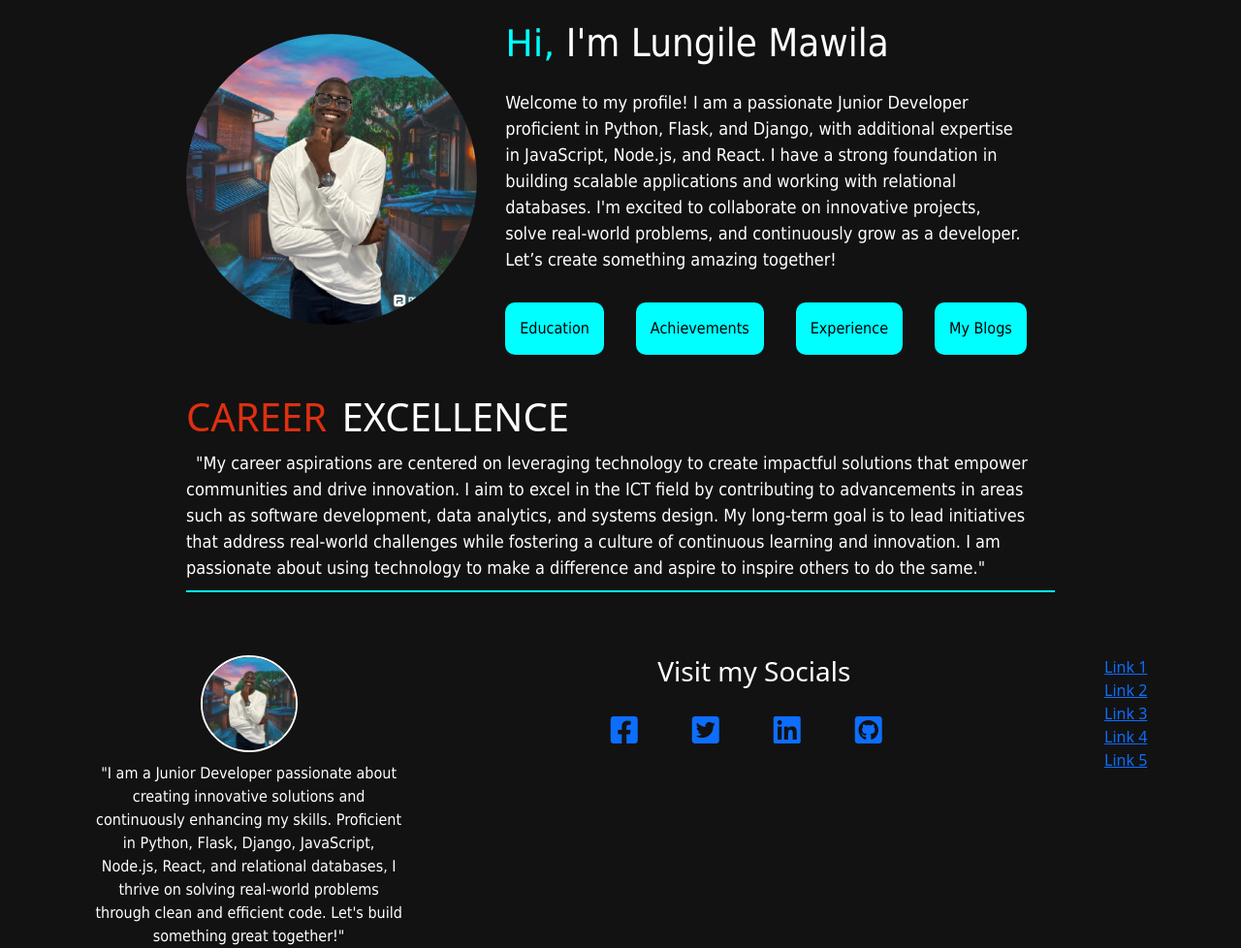
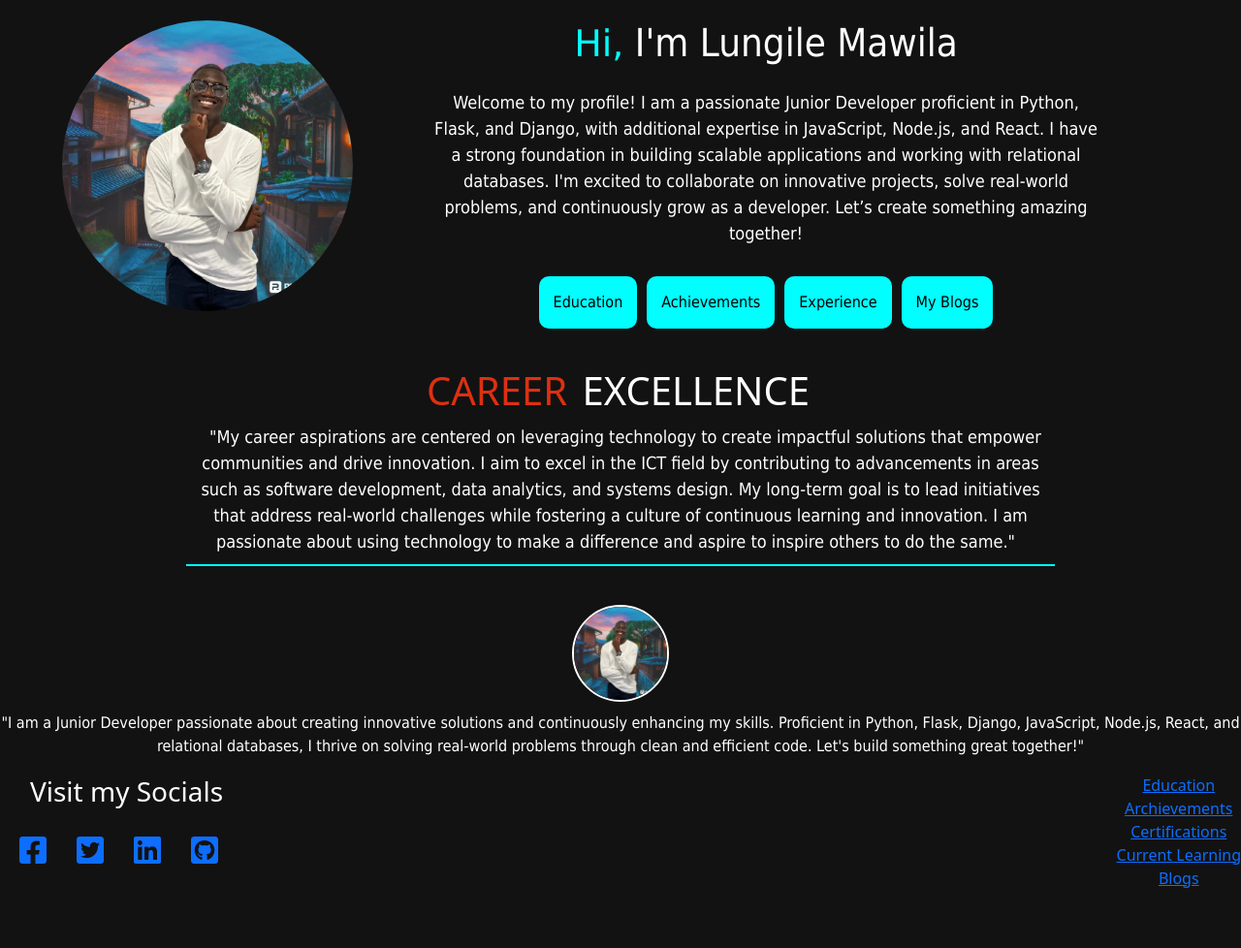
Before and after one commit to LungstarCode/Lungile-Mawila, a plain HTML site: page index.html in a window 1280 px wide. Shown: the whole page at 97% size. After the commit the page ends 918 px from the top, so only its background shows below. Drawn offline with nearby package versions, Linux system fonts and the light colour scheme.

Commit message:
responsiveness enhaced

```diff
--- a/index.html
+++ b/index.html
@@ -55,11 +55,11 @@
                 </div>
             </div>
             <div id="footer-quick-links" class="text-center">
-                <a href="#" class="d-block">Link 1</a>
-                <a href="#" class="d-block">Link 2</a>
-                <a href="#" class="d-block">Link 3</a>
-                <a href="#" class="d-block">Link 4</a>
-                <a href="#" class="d-block">Link 5</a>
+                <a href="#" class="d-block">Education</a>
+                <a href="#" class="d-block">Archievements</a>
+                <a href="#" class="d-block">Certifications</a>
+                <a href="#" class="d-block">Current Learning</a>
+                <a href="#" class="d-block">Blogs</a>
             </div>
         </footer>
 
--- a/style.css
+++ b/style.css
@@ -1,31 +1,36 @@
 * {
     margin: 0;
-    padding:0;
+    padding: 0;
+    box-sizing: border-box; /* Ensure consistent box sizing */
 }
 
 :root {
-    --text : 18px;
-    --text-fontFaily : Tahoma, sans-serif;
+    --text: 18px;
+    --text-fontFamily: Tahoma, sans-serif;
 }
 
 body {
     box-sizing: border-box;
     background-color: #121212;
+    margin: 0;
+    padding: 0;
+    overflow-x: hidden; /* Prevent horizontal scrolling */
 }
 
 .inspiration {
     max-width: 70%;
     margin: auto;
     margin-top: 40px;
+    text-align: center; /* Center text */
 }
 
-.inspiration h1{
+.inspiration h1 {
     color: #DD3010;
     text-transform: uppercase;
     margin-bottom: 10px;
 }
+
 #heading-bold {
-
     padding: 5px;
     border-radius: 4px;
     color: #ffffff;
@@ -33,23 +38,21 @@ body {
 
 #career-aspirations {
     color: #ffffff;
+}
 
-
-}
 #aspiration-text {
     font-size: var(--text);
-    font-family: var(--text-fontFaily);
+    font-family: var(--text-fontFamily);
     text-align: justify;
     padding: 10px;
 }
 
 #thin-border {
-    margin-top: 10px;;
+    margin-top: 10px;
     width: 100%;
     height: 2px;
     background-color: aqua;
 }
-
 
 #img-lungile {
     width: 300px;
@@ -58,10 +61,12 @@ body {
 
 .header {
     display: flex;
-    color: #ffff;
-    width: 70%;
+    flex-wrap: wrap; /* Allow wrapping for smaller viewports */
+    justify-content: center; /* Center content horizontally */
+    color: #fff;
+    width: 90%;
     margin: 20px auto;
-
+    text-align: center; /* Center text */
 }
 
 #greet {
@@ -72,14 +77,15 @@ body {
     color: aqua;
     font-family: Verdana, sans-serif;
     font-size: 38px;
+}
 
-}
 .header-text {
     color: #fff;
     max-width: 60%;
     margin: auto;
     font-size: var(--text);
-    font-family: var(--text-fontFaily);
+    font-family: var(--text-fontFamily);
+    text-align: center; /* Center text */
 }
 
 .header-buttons button {
@@ -89,32 +95,24 @@ body {
     margin-top: 15px;
     border-radius: 10px;
     cursor: pointer;
-
 }
 
 .header-buttons {
-
-
-    justify-content: space-between;
+    justify-content: center; /* Center buttons */
     display: flex;
-    width: 100%;
-
+    flex-wrap: wrap; /* Allow wrapping for smaller viewports */
+    gap: 10px; /* Add space between buttons */
 }
 
-.footer-container{
+.footer-container {
     width: 100%;
-    height: 300px;
+    height: auto;
     display: flex;
+    flex-wrap: wrap; /* Allow wrapping */
+    justify-content: center; /* Center content */
+    color: #fff;
     margin-top: 40px;
-    color: #ffff;
-}
-
-#footer-img {
-    width: 25%;
-    height: 250px;
-    margin: auto;
-    display: block;
-    text-align: center;
+    text-align: center; /* Center text */
 }
 
 #footer-img img {
@@ -123,36 +121,29 @@ body {
     border: 2px solid #ffffff;
 }
 
-#footer-text{
+#footer-text {
     padding-top: 10px;
-    font-family: var(--text-fontFaily);
+    font-family: var(--text-fontFamily);
 }
 
-#footer-socials{
-    width: fit-content;
-    height: 250px;
-    margin: auto;
+#footer-socials {
     display: flex;
     flex-direction: column;
+    align-items: center; /* Center icons */
     text-align: center;
 }
 
-#socilas-icons {
+#socials-icons {
     display: flex;
+    justify-content: center; /* Center icons */
     padding: 20px;
-
+    gap: 15px;
 }
 
-#socials-icons i {
-    padding: 20px;
-}
-
-#footer-quick-links{
-    width: fit-content;
-    height: 250px;
-    margin: auto;
+#footer-quick-links {
     display: flex;
     flex-direction: column;
+    align-items: center; /* Center links */
     text-align: center;
 }
 
@@ -166,37 +157,17 @@ body {
     .header-text {
         max-width: 100%;
     }
-    .header-buttons {
-        display: flex;
-        justify-content: space-between;
-        width: 100%;
-        flex-wrap: wrap; /* Allow buttons to wrap to the next row */
-        gap: 10px; /* Add space between buttons */
-    }
-
     .header-buttons button {
-        background-color: aqua;
-        border: none;
-        padding: 15px;
-        border-radius: 10px;
-        cursor: pointer;
-        flex: 1 1 auto; /* Allow buttons to grow/shrink */
-        min-width: 150px; /* Ensure buttons are not too small */
+        flex: 1 1 auto;
+        min-width: 150px;
     }
 
     #img-lungile {
         width: 200px;
         border-radius: 6px;
-
     }
     .footer-container {
         flex-direction: column;
         text-align: center;
     }
-    #footer-socials {
-        margin-top: 20px;
-    }
-    #footer-quick-links a {
-        margin-bottom: 5px;
-    }
 }
```
